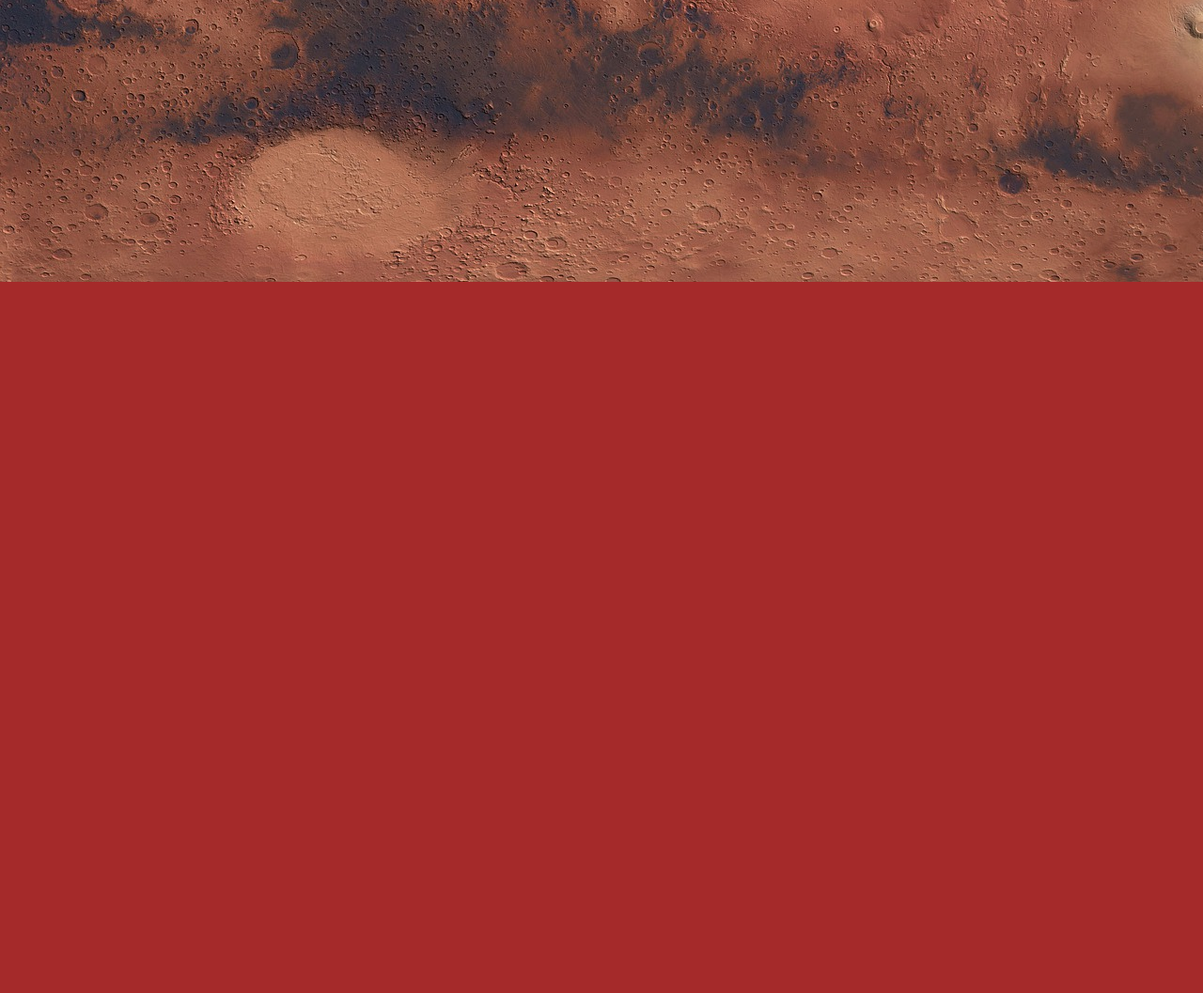
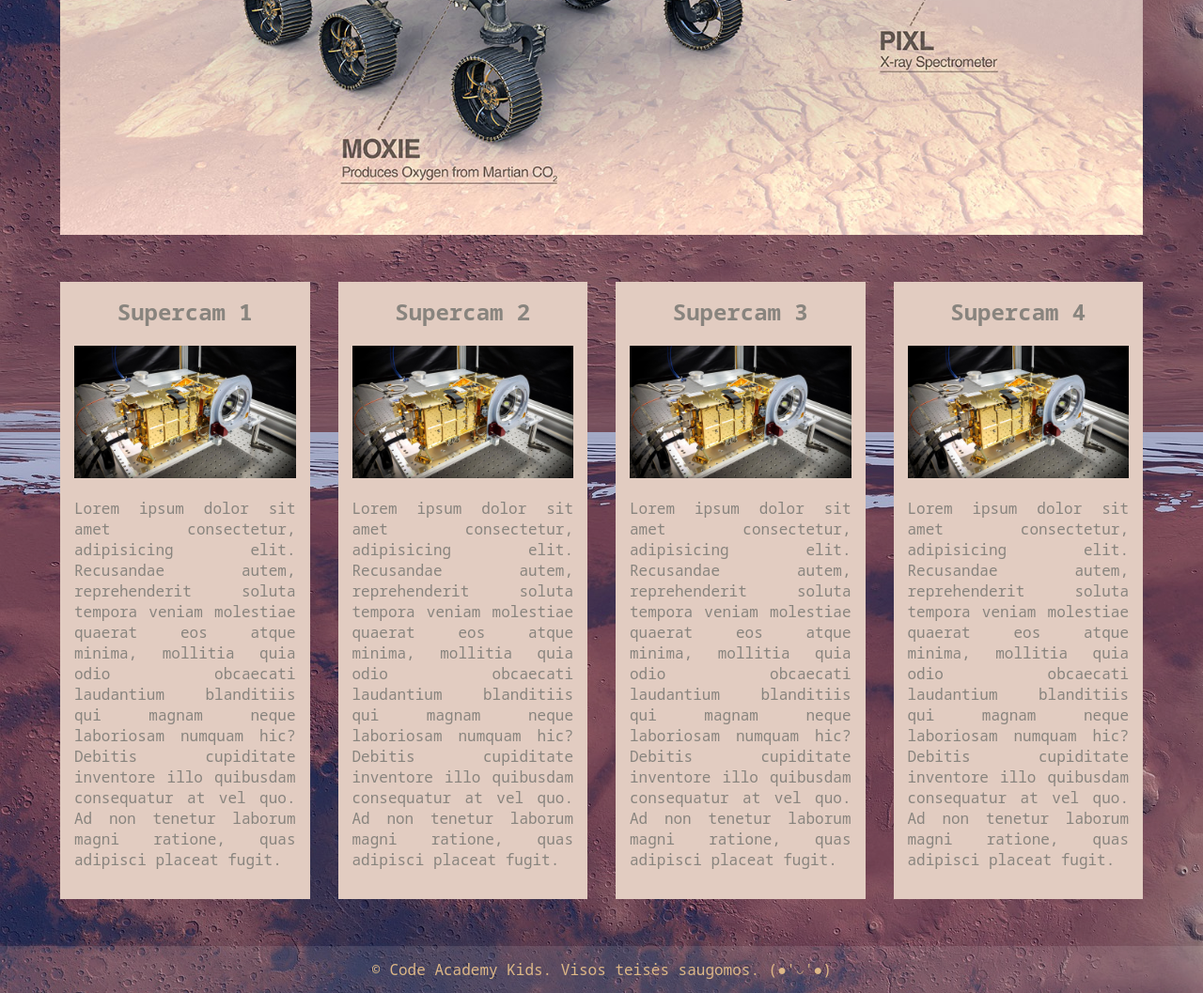
Before and after one commit to BanRokas/KO_IV, a plain HTML site: page 2 trimestras/Marsaeigiai/pages/tools.html in a window 1280 px wide. Shown: the part 500-1557 px from the top of the page at 94% size. Before the commit the page ends 800 px from the top, so only its background shows below. Drawn offline with Linux system fonts and the light colour scheme.

Commit message:
24'ta pamoka - Marsaeigio įrankiai

```diff
--- a/2 trimestras/Marsaeigiai/pages/tools.html
+++ b/2 trimestras/Marsaeigiai/pages/tools.html
@@ -5,8 +5,9 @@
   <meta name="viewport" content="width=device-width, initial-scale=1.0">
   <title>Marsaeigis - įrankiai</title>
   <link rel="icon" href="../images/nasa-logo.svg">
+  <link rel="stylesheet" href="../styles/tools.css">
   <link rel="stylesheet" href="../styles/main.css">
-  <link rel="stylesheet" href="../styles/animation.css">
+  <!-- <link rel="stylesheet" href="../styles/animation.css"> -->
   <link rel="stylesheet" href="../styles/navbar.css">
   <link rel="stylesheet" href="../styles/footer.css">
   <link rel="stylesheet" href="../styles/media.css">
@@ -21,7 +22,59 @@
       <a href="./map.html">Marso paviršius</a>
     </div>
   </nav>
-
+  <main>
+    <img class="tools-image" src="../images/rover-tools.jpg" alt="rover-tools">
+    <div class="tools">
+      <div class="tool">
+        <h3>Supercam 1</h3>
+        <div class="container">
+          <img src="../images/supercam.jpg" alt="supercam">
+          <div class="overlay">
+            <img src="../images/zoom.png" alt="zoom">
+          </div>
+        </div>
+        <p>
+          Lorem ipsum dolor sit amet consectetur, adipisicing elit. Recusandae autem, reprehenderit soluta tempora veniam molestiae quaerat eos atque minima, mollitia quia odio obcaecati laudantium blanditiis qui magnam neque laboriosam numquam hic? Debitis cupiditate inventore illo quibusdam consequatur at vel quo. Ad non tenetur laborum magni ratione, quas adipisci placeat fugit.
+        </p>
+      </div>
+      <div class="tool">
+        <h3>Supercam 2</h3>
+        <div class="container">
+          <img src="../images/supercam.jpg" alt="supercam">
+          <div class="overlay">
+            <img src="../images/zoom.png" alt="zoom">
+          </div>
+        </div>
+        <p>
+          Lorem ipsum dolor sit amet consectetur, adipisicing elit. Recusandae autem, reprehenderit soluta tempora veniam molestiae quaerat eos atque minima, mollitia quia odio obcaecati laudantium blanditiis qui magnam neque laboriosam numquam hic? Debitis cupiditate inventore illo quibusdam consequatur at vel quo. Ad non tenetur laborum magni ratione, quas adipisci placeat fugit.
+        </p>
+      </div>
+      <div class="tool">
+        <h3>Supercam 3</h3>
+        <div class="container">
+          <img src="../images/supercam.jpg" alt="supercam">
+          <div class="overlay">
+            <img src="../images/zoom.png" alt="zoom">
+          </div>
+        </div>
+        <p>
+          Lorem ipsum dolor sit amet consectetur, adipisicing elit. Recusandae autem, reprehenderit soluta tempora veniam molestiae quaerat eos atque minima, mollitia quia odio obcaecati laudantium blanditiis qui magnam neque laboriosam numquam hic? Debitis cupiditate inventore illo quibusdam consequatur at vel quo. Ad non tenetur laborum magni ratione, quas adipisci placeat fugit.
+        </p>
+      </div>
+      <div class="tool">
+        <h3>Supercam 4</h3>
+        <div class="container">
+          <img src="../images/supercam.jpg" alt="supercam">
+          <div class="overlay">
+            <img src="../images/zoom.png" alt="zoom">
+          </div>
+        </div>
+        <p>
+          Lorem ipsum dolor sit amet consectetur, adipisicing elit. Recusandae autem, reprehenderit soluta tempora veniam molestiae quaerat eos atque minima, mollitia quia odio obcaecati laudantium blanditiis qui magnam neque laboriosam numquam hic? Debitis cupiditate inventore illo quibusdam consequatur at vel quo. Ad non tenetur laborum magni ratione, quas adipisci placeat fugit.
+        </p>
+      </div>
+    </div>
+  </main>
   <footer>
     &copy; Code Academy Kids. Visos teisės saugomos. (●'◡'●)
   </footer>
--- a/2 trimestras/Marsaeigiai/styles/footer.css
+++ b/2 trimestras/Marsaeigiai/styles/footer.css
@@ -1,6 +1,6 @@
 footer{
-  /* margin-top: 50px; */
-  /* line-height: 50px; */
+  margin-top: 50px;
+  line-height: 50px;
 
   display: flex;
   align-items: center;
--- a/2 trimestras/Marsaeigiai/styles/map.css
+++ b/2 trimestras/Marsaeigiai/styles/map.css
@@ -5,12 +5,9 @@ body{
 nav{
   height: 80px;
 }
-footer{
-  height: 80px;
-}
 main{
   margin-top: 80px;
-  min-height: calc(100vh - 80px - 80px);
+  min-height: calc(100vh - 80px - 100px);
 }
 
 .map{
--- a/2 trimestras/Marsaeigiai/styles/media.css
+++ b/2 trimestras/Marsaeigiai/styles/media.css
@@ -4,6 +4,9 @@
   }
   div.headline > h2{
     font-size: 3em;
+  }
+  .tools{
+    grid-template-columns: 1fr 1fr;
   }
 }
 
@@ -63,4 +66,9 @@
     align-items: center;
     gap: 0;
   }
+
+  /* Tools */
+  .tools{
+    grid-template-columns: 1fr;
+  }
 }
--- /dev/null
+++ b/2 trimestras/Marsaeigiai/styles/tools.css
@@ -0,0 +1,55 @@
+main{
+  padding-top: 100px;
+}
+.tools-image{
+  display: block;
+  max-width: 1200px;
+  width: 90%;
+  margin: 0 auto 50px;
+}
+.tools{
+  max-width: 1200px;
+  width: 90%;
+  display: grid;
+  grid-template-columns: repeat(4, 1fr);
+  grid-template-rows: minmax(400px, 1fr);
+  gap: 30px;
+  margin: auto;
+}
+.tool{
+  background-color: #e2ccc1;
+  color: #88847e;
+  text-align: center;
+  padding: 15px;
+  transition: transform 0.3s;
+}
+.tool:hover{
+  cursor: pointer;
+  box-shadow: 0 0 5px black;
+  transform: translateY(-10px);
+}
+.container{
+  margin-top: 20px;
+  position: relative;
+}
+.tool > .container > img{
+  width: 100%;
+}
+.overlay{
+  position: absolute;
+  width: 100%;
+  height: 98%;
+  top: 0;
+  left: 0;
+  opacity: 0;
+  background-color: rgba(0, 0, 0, 0.313);
+  transition: 0.3s;
+  /* display: flex;
+  justify-content: center;
+  align-items: center; */
+  display: grid;
+  place-items: center;
+}
+.container:hover > .overlay{
+  opacity: 1;
+}
```
